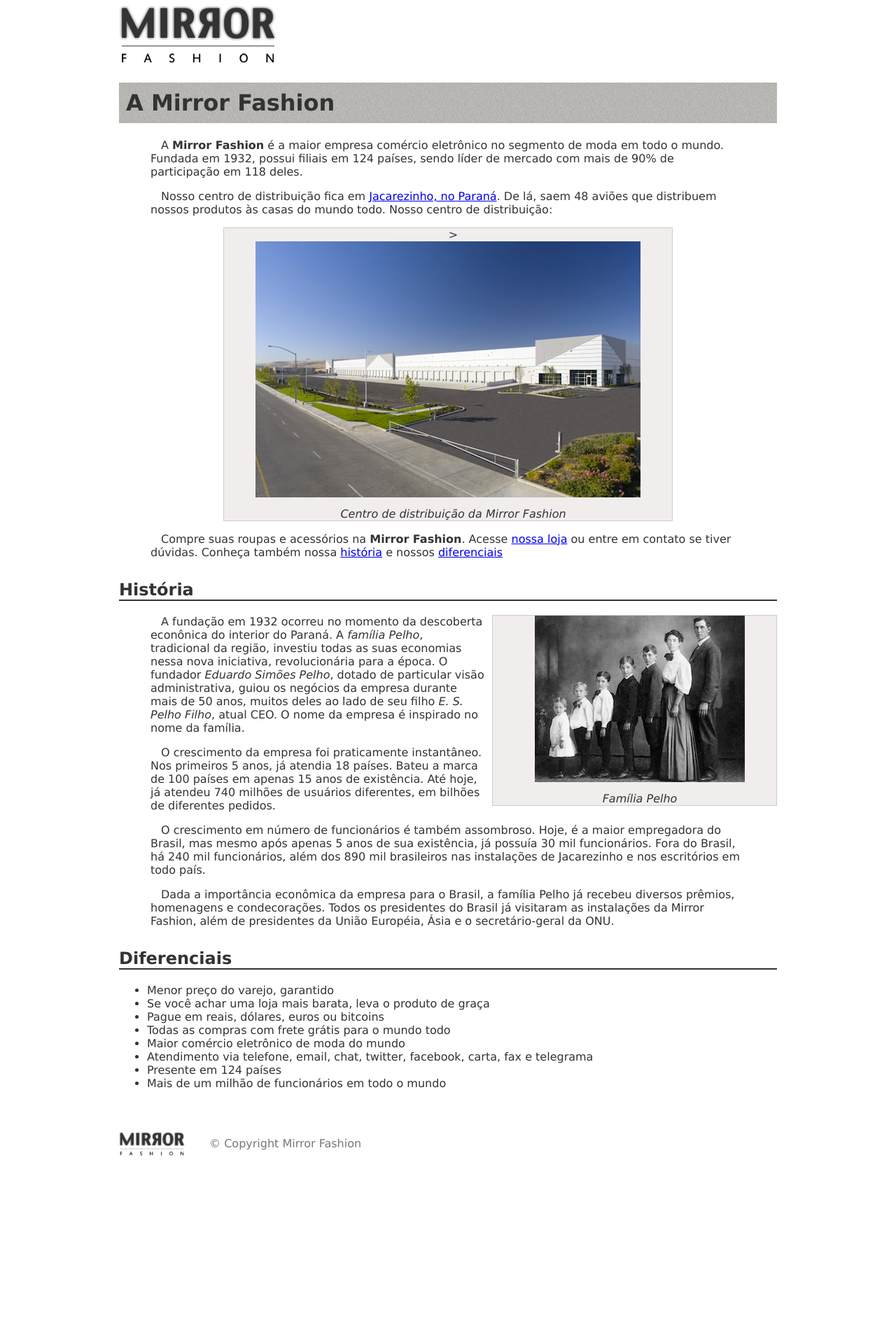
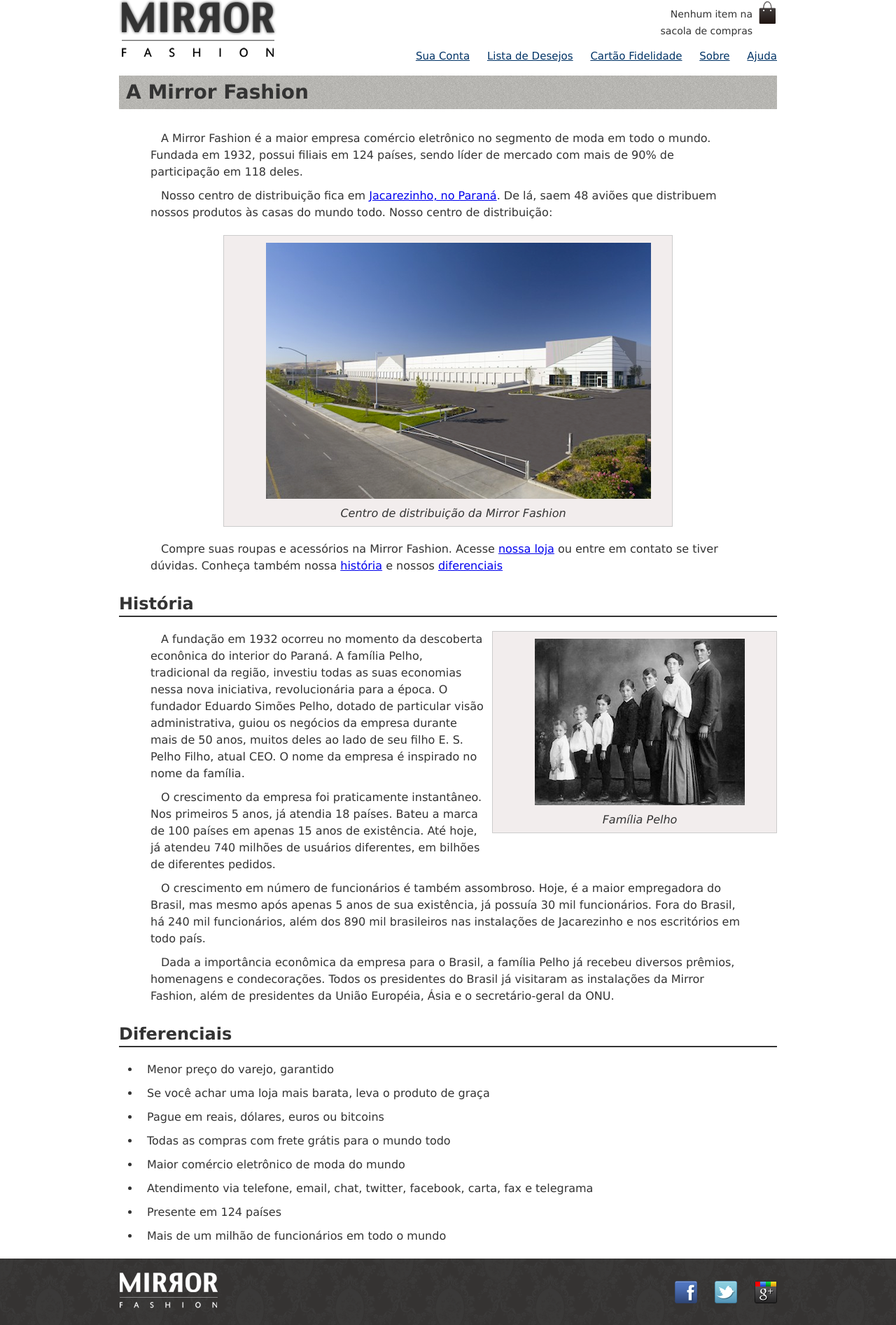
Before and after one commit to vanessametonini/wd43, a PHP site: page /sobre.html in a window 1280 px wide. Shown: the whole page at 70% size. Before the commit the page ends 1652 px from the top, so only its background shows below. Run offline with PHP 8.4, Linux system fonts and the light colour scheme.

Commit message:
Exercícios opcionais (estilos página Sobre)

```diff
--- a/css/estilos.css
+++ b/css/estilos.css
@@ -142,7 +142,7 @@ footer .container {
 
 .social {
   position: absolute;
-  top: 12px;
+  top: calc(50% - 16px);
   right: 0;
 }
 
--- a/css/sobre.css
+++ b/css/sobre.css
@@ -1,26 +1,29 @@
-body {
-    color: #333333;
-    font-family: "Lucida Sans Unicode", "Lucida Grande", sans-serif;
-    margin-left: auto;
-    margin-right: auto;
-    width: 940px;
+article.container {
+    margin: 20px auto;
 }
 
-h1 {
+.titulo {
     background-image: url(../img/sobre-background.jpg);
+    font-size: 28px;
+    font-weight: bold;
+    margin-bottom: 30px;
     padding: 10px;
 }
 
 h2 {
     border-bottom: 2px solid #333333;
-    margin-top: 30px;
+    font-size: 24px;
+    font-weight: bold;
+    margin: 30px 0 20px;
+    padding-bottom: 5px;
 }
 
 figure {
     background-color: #F2EDED;
     border: 1px solid #ccc;
+    margin: 20px;
+    padding: 10px 45px;
     text-align: center;
-    padding: 0 45px;
     text-indent: 15px;
 }
 
@@ -30,6 +33,8 @@ figcaption {
 }
 
 p {
+    line-height: 24px;
+    margin-bottom: 10px;
     padding: 0 45px;
     text-indent: 15px;
 }
@@ -40,19 +45,17 @@ p {
   width: 550px;
 }
 
-#rodape {
-    color: #777;
-    margin: 30px 0;
-    padding: 30px 0;
-}
-
-#rodape img {
-    margin-right: 30px;
-    vertical-align: middle;
-    width: 94px;
-}
-
 #familia-pelho {
     float: right;
     margin: 0 0 10px 10px;
 }
+
+#diferenciais ul {
+    margin-left: 30px;
+}
+#diferenciais li {
+    line-height: 24px;
+    list-style: disc;
+    padding-left: 10px;
+    margin-bottom: 10px;
+}
--- a/sobre.html
+++ b/sobre.html
@@ -1,28 +1,49 @@
 <!DOCTYPE html>
 <html>
 <head>
-    <meta charset="UTF-8">
   <title>Sobre a Mirror Fashion</title>
+  <meta charset="utf-8">
+  <link rel="stylesheet" href="css/reset.css">
+  <link rel="stylesheet" href="css/estilos.css">
   <link rel="stylesheet" href="css/sobre.css">
 </head>
 <body>
-    <img src="img/logo.png">
-    <h1>A Mirror Fashion</h1>
+    <header class="container">
+        <h1><img src="img/logo.png" alt="Mirror Fashion"></h1>
+
+        <p class="sacola">
+        Nenhum item na sacola de compras
+        </p>
+
+        <nav class="menu-opcoes">
+            <ul>
+            <li><a href="#">Sua Conta</a></li>
+            <li><a href="#">Lista de Desejos</a></li>
+            <li><a href="#">Cartão Fidelidade</a></li>
+            <li><a href="sobre.html">Sobre</a></li>
+            <li><a href="#">Ajuda</a></li>
+        </ul>
+        </nav>
+    </header>
+    <article class="container">
+        <section>
+            <h1 class="titulo">A Mirror Fashion</h1>
             <p>
                 A <strong>Mirror Fashion</strong> é a maior empresa comércio eletrônico no segmento de moda em todo o mundo. Fundada em 1932, possui filiais em 124 países, sendo líder de mercado com mais de 90% de participação em 118 deles.
             </p>
             <p>
                 Nosso centro de distribuição fica em <a href="https://maps.google.com.br/?q=Jacarezinho">Jacarezinho, no Paraná</a>. De lá, saem 48 aviões que distribuem nossos produtos às casas do mundo todo. Nosso centro de distribuição:
             </p>
-    <figure id="centro-distribuicao">>
+            <figure id="centro-distribuicao">
                 <img src="img/centro-distribuicao.png">
                 <figcaption>Centro de distribuição da Mirror Fashion</figcaption>
             </figure>
             <p>
                 Compre suas roupas e acessórios na <strong>Mirror Fashion</strong>. Acesse <a href="index.html">nossa loja</a> ou entre em contato se tiver dúvidas. Conheça também nossa <a href="#historia">história</a> e nossos <a href="#diferenciais">diferenciais</a>
             </p>
-
-    <h2 id="historia">História</h2>
+        </section>
+        <section id="historia">
+            <h2>História</h2>
             <figure id="familia-pelho">
                 <img src="img/familia-pelho.jpg">
                 <figcaption>Família Pelho</figcaption>
@@ -50,7 +71,9 @@
                 homenagens e condecorações. Todos os presidentes do Brasil já visitaram as instalações da Mirror
                 Fashion, além de presidentes da União Européia, Ásia e o secretário-geral da ONU.
             </p>
-    <h2 id="diferenciais">Diferenciais</h2>
+        </section>
+        <section id="diferenciais">
+            <h2>Diferenciais</h2>
             <ul>
                 <li>Menor preço do varejo, garantido</li>
                 <li>Se você achar uma loja mais barata, leva o produto de graça</li>
@@ -61,9 +84,17 @@
                 <li>Presente em 124 países</li>
                 <li>Mais de um milhão de funcionários em todo o mundo</li>
             </ul>
-<div id="rodape">
-    <img src="img/logo.png">
-    &copy; Copyright Mirror Fashion
+        </section>
+    </article>
+    <footer>
+        <div class="container">
+            <img src="img/logo-rodape.png" alt="Logo Mirror Fashion">
+            <ul class="social">
+            <li><a href="http://facebook.com/mirrorfashion">Facebook</a></li>
+            <li><a href="http://twitter.com/mirrorfashion">Twitter</a></li>
+            <li><a href="http://plus.google.com/mirrorfashion">Google+</a></li>
+            </ul>
         </div>
+    </footer>
 </body>
 </html>
```
Lines whose indentation alone changed are shown as unchanged.
